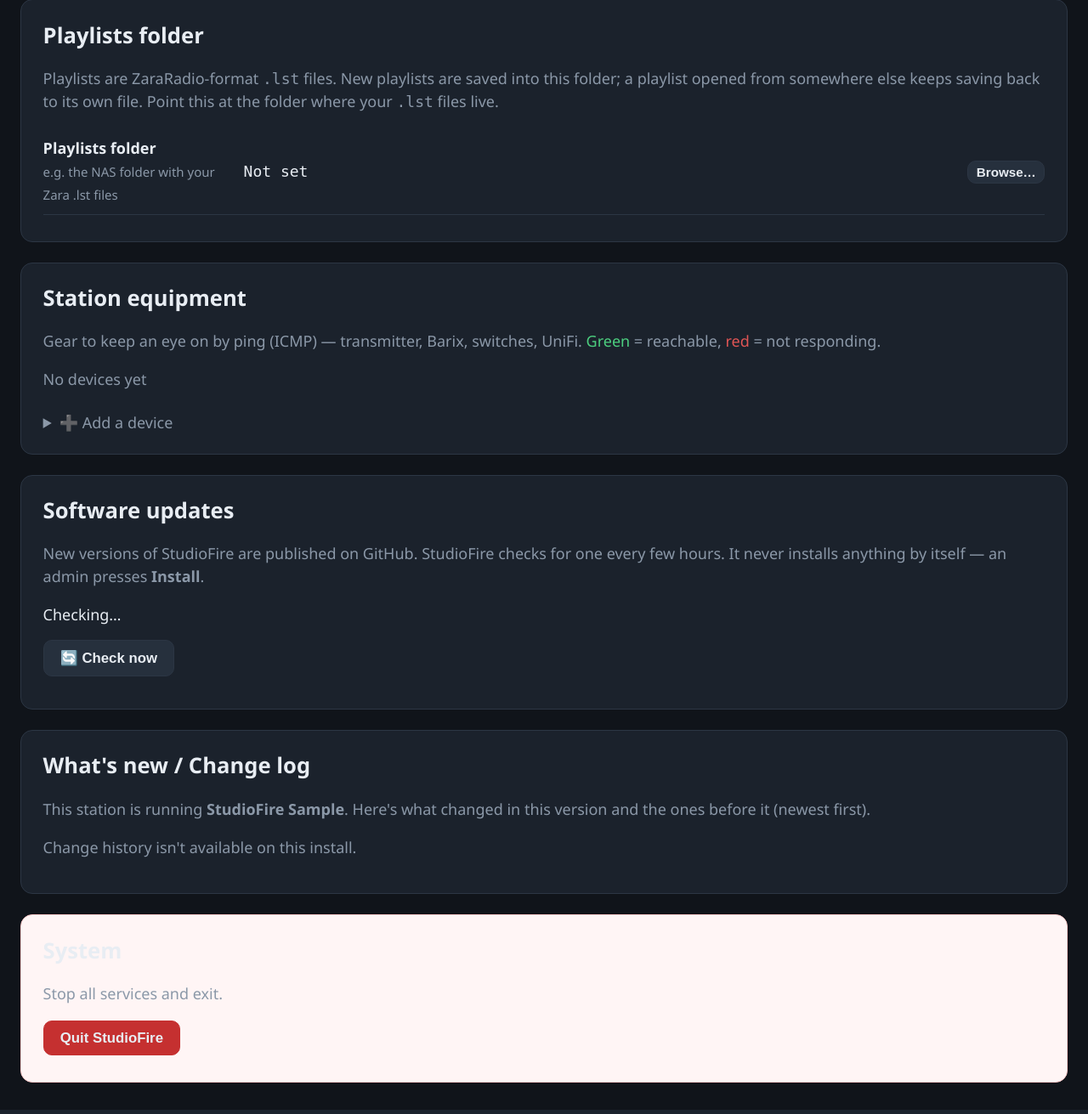
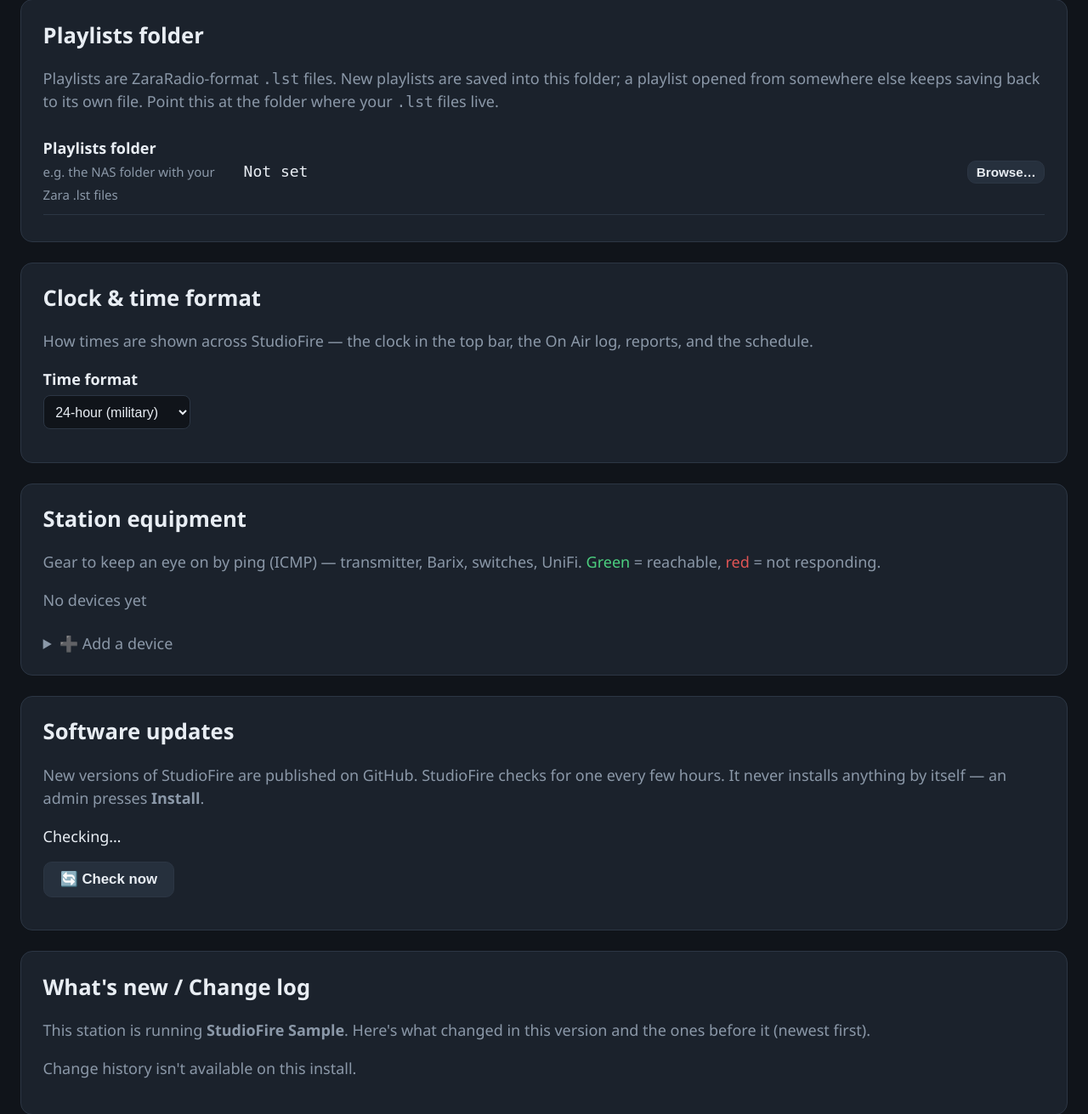
Before and after one commit to veteranop/StudioFire, a FastAPI app: template web/templates/settings.html in a window 1280 px wide. Shown: the part 268-1579 px from the top of the page at 85% size. Run offline with FastAPI, Linux system fonts and the light colour scheme; the template is opened without the code that fills it: most values are stand-ins (such as "Sample title", 1, 10 or a date in 2020); parts of the project's set-up code (start-up, migrations or seed data) failed here and were passed over.

Commit message:
Playlist Shuffle (editor + On Air) and a 12/24-hour clock setting
Two of John Boydston's requested features (ticket 703):

- Shuffle on the playlist editor: a button that reorders a playlist into a random mix and saves the new order back to its .lst file. New POST /api/playlists/{id}/shuffle.
- Shuffle on the On-Air playlist card: reshuffles the live rotation in place (the current song keeps playing); POST /api/rotation/shuffle, refused while a show is on air.
- Clock format setting: choose 12-hour (AM/PM) or 24-hour (military) in Settings. Drives the header clock, the On Air history, reports, the schedule calendar and the server-rendered show labels. Defaults to 12-hour; this also fixes the previous mix of 12-hour labels with a 24-hour clock/log.

Tests: new tests/test_time_format.py; shuffle coverage added to test_playlists and test_engine_bridge; dashboard button pinned in test_gui_smoke (full suite green).

```diff
--- a/services/core/app.py
+++ b/services/core/app.py
@@ -131,8 +131,29 @@ def create_app(cfg: dict) -> FastAPI:
     app.state.api_admin = api_admin
     app.state.get_conn = get_conn
 
+    # ---- clock display format (operator chooses military or AM/PM in Settings)
+    def time_format(conn) -> str:
+        """The station's saved clock format: '12' (AM/PM) or '24' (military).
+        Defaults to 12-hour when the operator has never chosen."""
+        v = db.get_setting(conn, "time_format")
+        return v if v in ("12", "24") else "12"
+
+    def apply_time_format(conn) -> bool:
+        """Push the saved format into the schedule module (so server-rendered
+        'when'/'next' labels match) and return it as a bool (True = 12-hour)."""
+        h12 = time_format(conn) == "12"
+        sched.set_hour12(h12)
+        return h12
+
+    _startup_conn = db.connect(cfg["db_path"])
+    try:                       # apply the saved format before the first render
+        apply_time_format(_startup_conn)
+    finally:
+        _startup_conn.close()
+
     def render(request, name, **ctx):
         ctx.setdefault("station", cfg["station_name"])
+        ctx.setdefault("hour12", sched.hour12())
         return templates.TemplateResponse(request, name, ctx)
 
     # ------------------------------------------------------------- routes
@@ -306,6 +327,23 @@ def create_app(cfg: dict) -> FastAPI:
             raise HTTPException(400, "that folder does not exist")
         db.set_setting(conn, key, path)
         return {"ok": True}
+
+    @app.get("/api/settings/time_format")
+    def get_time_format(conn=Depends(get_conn), _=Depends(api_user)):
+        """The station's clock display format: '12' (AM/PM) or '24' (military)."""
+        return {"format": time_format(conn)}
+
+    @app.post("/api/settings/time_format")
+    def set_time_format(body: dict, conn=Depends(get_conn), _=Depends(api_user)):
+        """Switch the clock display between 12-hour (AM/PM) and 24-hour
+        (military). Applies to the header clock, the On Air log, reports, the
+        schedule, and the server-rendered show labels."""
+        fmt = str(body.get("format") or "").strip()
+        if fmt not in ("12", "24"):
+            raise HTTPException(400, "format must be '12' or '24'")
+        db.set_setting(conn, "time_format", fmt)
+        sched.set_hour12(fmt == "12")   # live — affects the next label render
+        return {"ok": True, "format": fmt}
 
     # ---- user administration (admin only: the one thing Basic can't do)
     def _norm_role(r: str | None) -> str | None:
--- a/services/core/engine_bridge.py
+++ b/services/core/engine_bridge.py
@@ -1438,6 +1438,21 @@ def register(app: FastAPI) -> None:
         feeder.resync_rotation(conn)              # take effect on air now
         return {"ok": True}
 
+    @app.post("/api/rotation/shuffle")
+    def api_rotation_shuffle(conn=Depends(get_conn), _=Depends(api_user)):
+        """Randomly reorder the on-air rotation — the On-Air Playlist card's
+        Shuffle button. A permanent edit to the active playlist, re-synced so
+        it takes effect on air now (the current song is never interrupted).
+        Refused while a show is on air: the card is read-only then, and the
+        rotation resumes when the show ends."""
+        if feeder._load_state(conn).get("show"):
+            raise HTTPException(409, "a show is on air — the rotation shuffles "
+                                     "when it ends")
+        pid = _active_pid(conn)
+        ids = pl.shuffle_items(conn, pid)
+        feeder.resync_rotation(conn)
+        return {"ok": True, "item_ids": ids}
+
     @app.post("/api/rotation/remove")
     def api_rotation_remove(body: dict, conn=Depends(get_conn),
                             _=Depends(api_user)):
--- a/services/core/playlists.py
+++ b/services/core/playlists.py
@@ -16,6 +16,7 @@ from __future__ import annotations
 
 import logging
 import os
+import random
 import re
 import sqlite3
 import time
@@ -437,6 +438,19 @@ def reorder_items(conn: sqlite3.Connection, pid: int,
                      (time.time(), pid))
 
 
+def shuffle_items(conn: sqlite3.Connection, pid: int,
+                  rng: random.Random | None = None) -> list[int]:
+    """Randomly reorder a playlist's items (the operator's Shuffle button) and
+    return the new item-id order. Goes through reorder_items, so the DB order
+    and the .lst mirror stay exactly in step. A playlist of 0 or 1 items is
+    left as-is (there is nothing to shuffle)."""
+    ids = [i["id"] for i in get_items(conn, pid)]
+    if len(ids) > 1:
+        (rng or random).shuffle(ids)
+        reorder_items(conn, pid, ids)
+    return ids
+
+
 def _renumber(conn: sqlite3.Connection, pid: int) -> None:
     rows = conn.execute("SELECT id FROM playlist_items WHERE playlist_id = ? "
                         "ORDER BY position, id", (pid,)).fetchall()
@@ -757,6 +771,15 @@ def register(app: FastAPI) -> None:
         _sync(conn, pid)
         return {"ok": True}
 
+    @app.post("/api/playlists/{pid}/shuffle")
+    def api_shuffle(pid: int, conn=Depends(get_conn), _=Depends(api_user)):
+        """Shuffle the playlist into a random order (the Shuffle button).
+        Returns the new item-id order so the page can redraw without a reload."""
+        _playlist_or_404(conn, pid)
+        ids = shuffle_items(conn, pid)
+        _sync(conn, pid)          # the .lst file follows the new order
+        return {"ok": True, "item_ids": ids}
+
     def _music_root() -> str:
         root = (app.state.cfg.get("nas_music_root") or "").strip()
         if not root:
--- a/services/core/schedule.py
+++ b/services/core/schedule.py
@@ -41,18 +41,54 @@ def now_local() -> str:
     return _dt.datetime.now().strftime("%Y-%m-%dT%H:%M")
 
 
+# Clock display preference, set from the station's saved setting (app.py sets
+# this at startup and whenever the operator changes it on the Settings page) so
+# the server-rendered 'when'/'next' labels match the header clock. True =
+# 12-hour (AM/PM); False = 24-hour (military).
+_HOUR12 = True
+
+
+def hour12() -> bool:
+    """True when clock times should be shown as 12-hour (AM/PM)."""
+    return _HOUR12
+
+
+def set_hour12(flag: bool) -> None:
+    """Set the clock display preference. Called by app.py at startup and when
+    the operator switches the format in Settings."""
+    global _HOUR12
+    _HOUR12 = bool(flag)
+
+
 def _fmt_tod(tod: str | None) -> str:
-    """'18:30' -> '6:30 PM' for the plain-English label."""
+    """'18:30' -> '6:30 PM' in 12-hour mode, or '18:30' in 24-hour mode."""
     if not tod:
         return ""
     try:
-        return _dt.datetime.strptime(tod, "%H:%M").strftime("%-I:%M %p")
+        dt = _dt.datetime.strptime(tod, "%H:%M")
+    except (ValueError, TypeError):
+        return tod
+    if not _HOUR12:
+        return dt.strftime("%H:%M")
+    try:
+        return dt.strftime("%-I:%M %p")
     except ValueError:
         try:  # Windows strftime has no %-I
-            return _dt.datetime.strptime(tod, "%H:%M").strftime("%I:%M %p")\
-                .lstrip("0")
+            return dt.strftime("%I:%M %p").lstrip("0")
         except ValueError:
             return tod
+
+
+def _fmt_dt(s: str | None) -> str:
+    """A stored 'YYYY-MM-DDTHH:MM' timestamp -> plain English: the date plus the
+    time in the station's chosen format ('2026-10-03 6:30 PM' / '18:30')."""
+    if not s:
+        return ""
+    try:
+        d = _dt.datetime.strptime(s, "%Y-%m-%dT%H:%M")
+    except (ValueError, TypeError):
+        return s.replace("T", " ")
+    return d.strftime("%Y-%m-%d ") + _fmt_tod(d.strftime("%H:%M"))
 
 
 def _when_label(r: dict) -> str:
@@ -60,7 +96,7 @@ def _when_label(r: dict) -> str:
     rec = r.get("recurrence") or "once"
     if rec == "once":
         base = "Manual — press Start now" if not r.get("start_at") \
-            else r["start_at"].replace("T", " ")
+            else _fmt_dt(r["start_at"])
         return base
     if rec == "daily":
         base = f"Every day at {_fmt_tod(r.get('time_of_day'))}"
--- a/web/templates/base.html
+++ b/web/templates/base.html
@@ -31,12 +31,14 @@
     {% block content %}{% endblock %}
   </main>
   <script>
+    // Station clock format, chosen on the Settings page. true = 12-hour (AM/PM).
+    window.SF_HOUR12 = {{ 'true' if hour12 else 'false' }};
     (function () {
       const el = document.getElementById("topclock");
       const dateEl = document.getElementById("topdate");
       function tick() {
         const d = new Date();
-        el.textContent = d.toLocaleTimeString([], {hour12: false});
+        el.textContent = d.toLocaleTimeString([], {hour12: window.SF_HOUR12});
         // e.g. "Thu, Sep 25" — the date next to the time
         dateEl.textContent = d.toLocaleDateString([],
           {weekday: "short", month: "short", day: "numeric"});
--- a/web/templates/reports.html
+++ b/web/templates/reports.html
@@ -67,7 +67,7 @@ async function runReport() {
     const t = new Date(r.ts);
     tr.innerHTML = "<td></td><td></td><td></td>";
     tr.children[0].textContent = isNaN(t) ? r.ts
-      : t.toLocaleString([], {hour12: false});
+      : t.toLocaleString([], {hour12: window.SF_HOUR12});
     tr.children[1].textContent = r.title;
     tr.children[2].textContent = r.source;
     b.appendChild(tr);
--- a/web/templates/schedule.html
+++ b/web/templates/schedule.html
@@ -42,8 +42,10 @@ function esc(s) {
 function fmtTime(t) {
   if (!t) return "";
   const [h, m] = t.split(":").map(Number);
+  const mm = String(m).padStart(2, "0");
+  if (!window.SF_HOUR12) return String(h).padStart(2, "0") + ":" + mm;
   const ap = h < 12 ? "AM" : "PM";
-  return ((h % 12) || 12) + ":" + String(m).padStart(2, "0") + " " + ap;
+  return ((h % 12) || 12) + ":" + mm + " " + ap;
 }
 async function loadCal() {
   const mm = String(calM).padStart(2, "0");
--- a/web/templates/settings.html
+++ b/web/templates/settings.html
@@ -54,6 +54,21 @@
     </div>
   </div>
   <div id="lst-msg" class="muted" style="margin-top:.5rem"></div>
+</div>
+
+<div class="card">
+  <h1>Clock &amp; time format</h1>
+  <p class="muted">How times are shown across StudioFire — the clock in the top
+    bar, the On Air log, reports, and the schedule.</p>
+  <div class="row">
+    <label style="margin:0">Time format
+      <select id="tf-format" onchange="saveTimeFormat()"
+              style="display:block;margin-top:.3rem">
+        <option value="12" {% if hour12 %}selected{% endif %}>12-hour (AM / PM)</option>
+        <option value="24" {% if not hour12 %}selected{% endif %}>24-hour (military)</option>
+      </select></label>
+  </div>
+  <div id="tf-msg" class="muted" style="margin-top:.4rem"></div>
 </div>
 
 <div class="card">
@@ -231,6 +246,21 @@ async function saveDir(key, path) {
     body: JSON.stringify({key, path})});
   if (!r.ok) alert((await r.json()).detail || "Could not save");
   loadDirs();
+}
+
+async function saveTimeFormat() {
+  const fmt = document.getElementById("tf-format").value;
+  const msg = document.getElementById("tf-msg");
+  const r = await fetch("/api/settings/time_format", {method: "POST",
+    headers: {"Content-Type": "application/json"},
+    body: JSON.stringify({format: fmt})});
+  if (!r.ok) {
+    msg.textContent = (await r.json()).detail || "Could not save.";
+    return;
+  }
+  window.SF_HOUR12 = (fmt === "12");   // the top-bar clock updates next tick
+  msg.textContent = "Saved — times now show in " +
+    (fmt === "12" ? "12-hour (AM/PM)" : "24-hour") + " format.";
 }
 
 function pickerOpen(key, label, startPath) {
```
Also changed, not shown: tests/test_engine_bridge.py (+14 -0 lines), tests/test_gui_smoke.py (+2 -0 lines), tests/test_playlists.py (+45 -0 lines), tests/test_time_format.py (added, +101 -0 lines), web/templates/dashboard.html (+23 -3 lines), web/templates/playlist_edit.html (+17 -0 lines), CHANGELOG.md.
